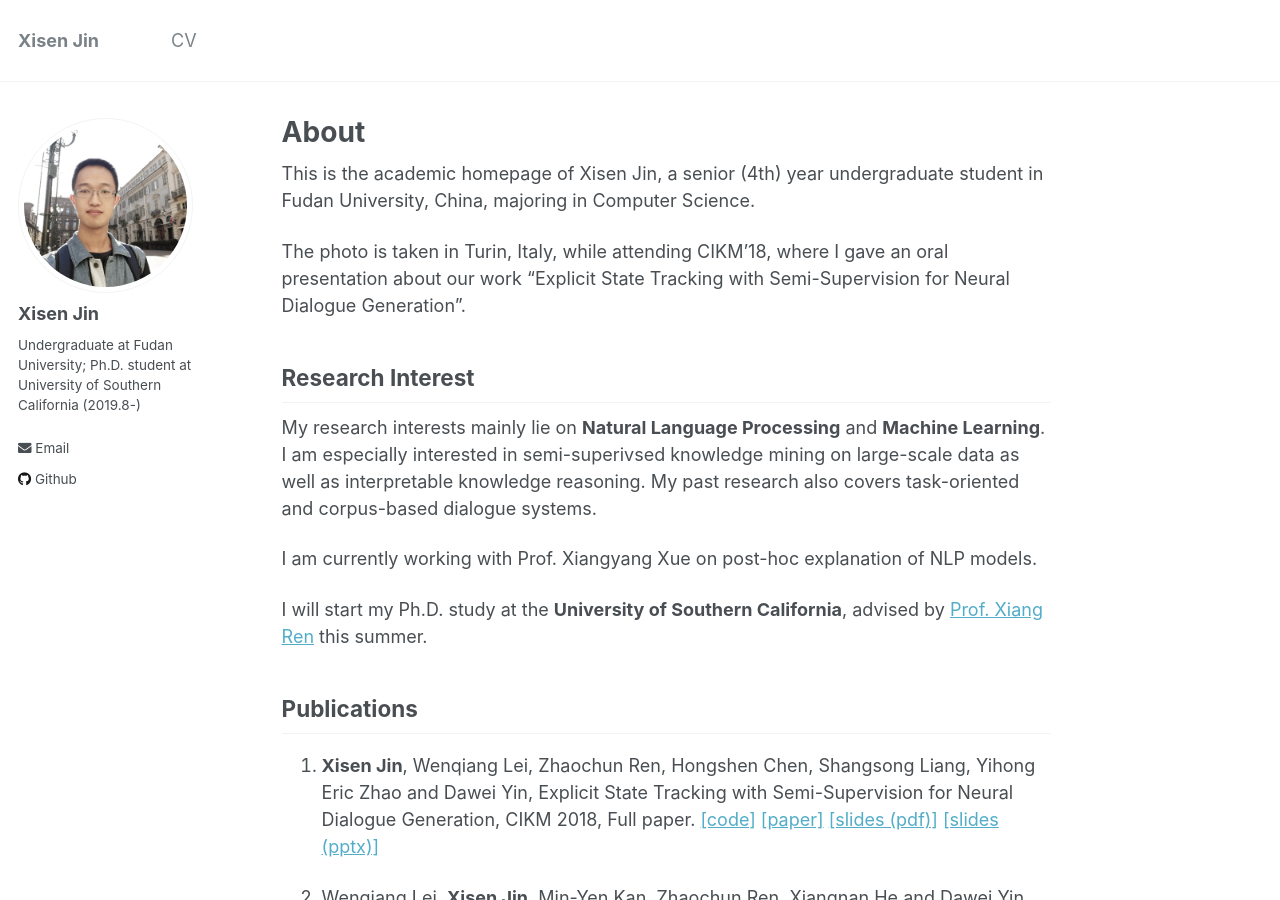
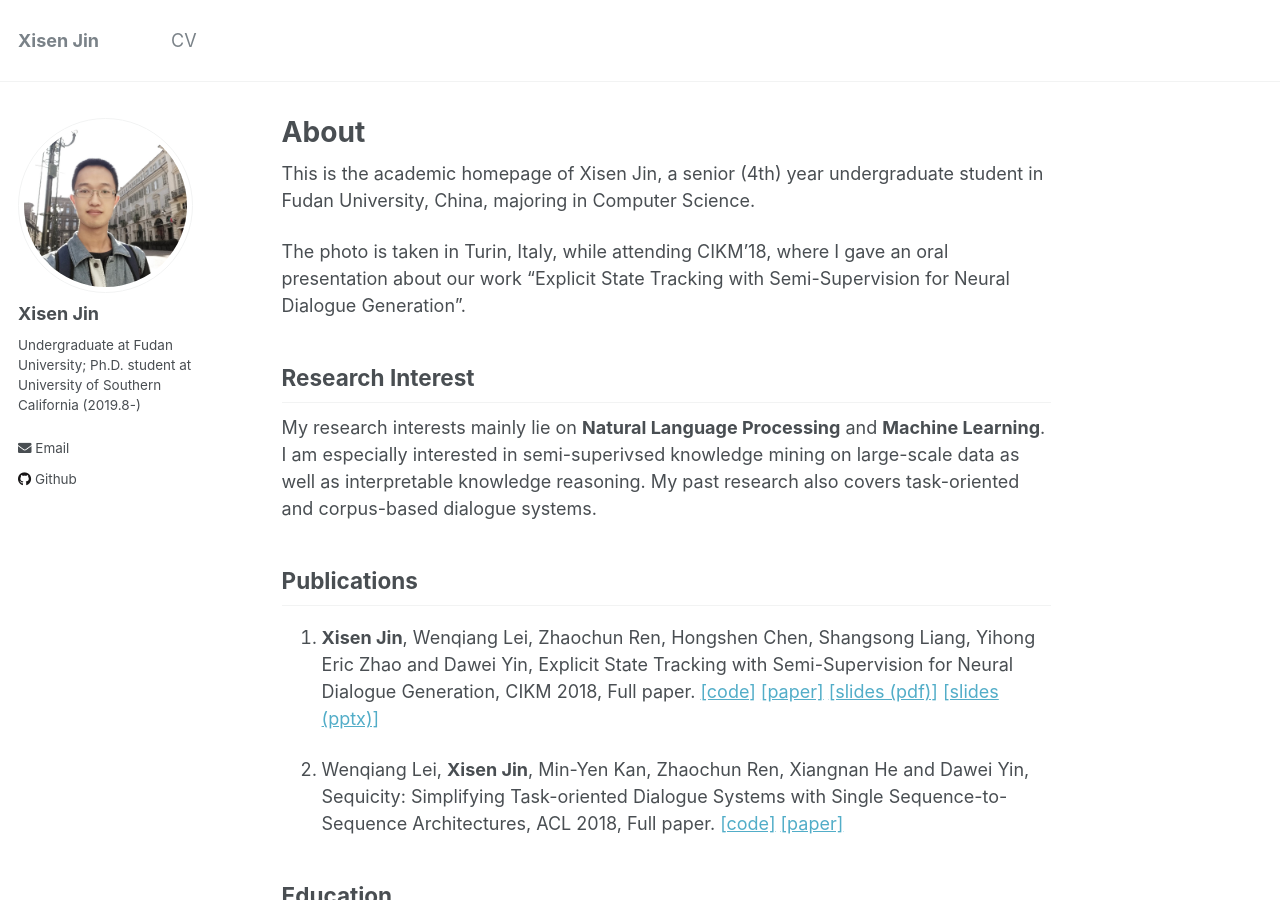
Before and after one commit to AuCson/aucson.github.io, a Jekyll site: the page built from _pages/about.md, in a window 1280 px wide and 900 px high. Built offline with Jekyll 4.4.1, drawn with Linux system fonts in a browser that asks for light colours.

Commit message:
Update about.md

```diff
--- a/_pages/about.md
+++ b/_pages/about.md
@@ -15,10 +15,6 @@ The photo is taken in Turin, Italy, while attending CIKM'18, where I gave an ora
 ## Research Interest
 
 My research interests mainly lie on **Natural Language Processing** and **Machine Learning**. I am especially interested in semi-superivsed knowledge mining on large-scale data as well as interpretable knowledge reasoning. My past research also covers task-oriented and corpus-based dialogue systems.
-
-I am currently working with Prof. Xiangyang Xue on post-hoc explanation of NLP models.
-
-I will start my Ph.D. study at the **University of Southern California**, advised by [Prof. Xiang Ren](http://www-bcf.usc.edu/~xiangren/) this summer.
 
 ## Publications
 
```
